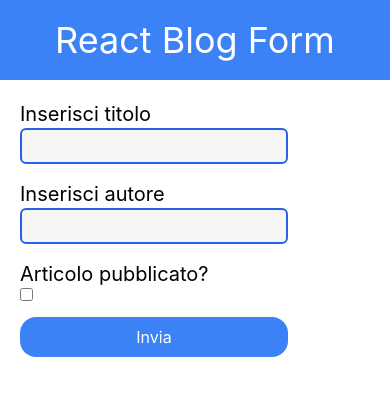
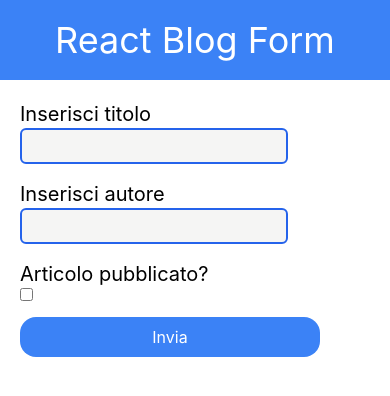
Before and after one commit to Aj-Herrera-99/react-form, a React (Vite) app: page / in a window 390 px wide. Shown: the top 396 px of the page. Built offline with nearby package versions, Linux system fonts and the light colour scheme.

Commit message:
risolto bug del valore di checked della checkbox - ui changes - responsiveness

```diff
--- a/src/App.jsx
+++ b/src/App.jsx
@@ -12,7 +12,7 @@
     const [articles, setArticles] = useState([]);
 
     // actions
-    const handleInputChange =  (e) => {
+    const handleInputChange = (e) => {
         const { type, name, value, checked } = e.target;
         const key = name;
         const val = type == "checkbox" ? checked : value;
--- a/src/components/ArticlesList.jsx
+++ b/src/components/ArticlesList.jsx
@@ -2,7 +2,7 @@
 
 function ArticlesList({ articles, handleRemoveClick }) {
     return (
-        <ul className="flex flex-col w-1/2 gap-4">
+        <ul className="flex flex-col w-full gap-4 sm:w-1/2">
             {articles.map((article, index) => (
                 <Article
                     key={index}
--- a/src/components/Form.jsx
+++ b/src/components/Form.jsx
@@ -5,7 +5,7 @@
         <form
             action="#"
             onSubmit={handleSubmit}
-            className="flex flex-col gap-4 max-w-[500px]"
+            className="flex flex-col w-full gap-4 sm:w-1/3"
         >
             <Input
                 type="text"
@@ -28,7 +28,7 @@
             <Input
                 type="checkbox"
                 name="status"
-                value={formData.checked}
+                checked={formData.status}
                 action={handleInputChange}
                 isRequired={false}
             >
@@ -36,7 +36,7 @@
             </Input>
             <button
                 type="submit"
-                className="py-2 text-white bg-blue-500 rounded-2xl hover:bg-blue-600"
+                className="max-w-[300px] py-2 text-white bg-blue-500 rounded-2xl hover:bg-blue-600"
             >
                 Invia
             </button>
--- a/src/components/Input.jsx
+++ b/src/components/Input.jsx
@@ -1,4 +1,4 @@
-function Input({ type, name, value, action, isRequired, children }) {
+function Input({ type, name, value, checked, action, isRequired, children }) {
     return (
         <div className="flex flex-col items-start">
             <label htmlFor={name} className="text-xl">
@@ -10,6 +10,7 @@
                 id={name}
                 name={name}
                 value={value}
+                checked={checked}
                 onChange={action}
                 required={isRequired}
             />
--- a/src/components/Main.jsx
+++ b/src/components/Main.jsx
@@ -9,7 +9,7 @@
     handleRemoveClick,
 }) {
     return (
-        <main className="flex justify-around p-5 ">
+        <main className="flex flex-wrap justify-center gap-8 p-5">
             <Form
                 formData={formData}
                 handleSubmit={handleSubmit}
```
